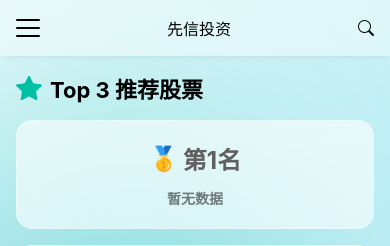
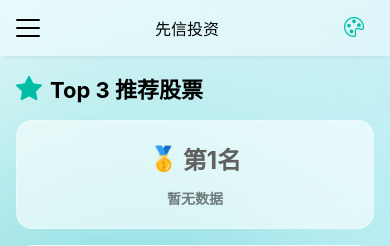
Before and after one commit to zhangtron/stock_dashboard, a FastAPI app: page / in a window 390 px wide. Shown: the top 246 px of the page. Run offline with FastAPI, Linux system fonts and the light colour scheme; data that the repository does not hold is empty.

Commit message:
V2.0.3: 移动端顶部栏主题切换，移除搜索图标和浮动按钮
Changes:
- 移动端顶部栏搜索图标 -> 主题切换按钮
- 删除浮动主题切换按钮 (theme-toggle-float)
- 更新 theme.js 支持移动端按钮 (theme-toggle-mobile)
- 添加移动端主题切换按钮样式 (layout.css)
- 更新 responsive.css 显示/隐藏逻辑
- 移动端和桌面端使用相同图标 (bi-palette/bi-palette-fill/bi-moon-fill)

```diff
--- a/app/static/css/layout.css
+++ b/app/static/css/layout.css
@@ -443,3 +443,33 @@ section {
   position: relative;
   cursor: pointer;
 }
+
+/* 主题切换按钮（移动端） */
+.theme-toggle-mobile {
+  display: flex;
+  align-items: center;
+  justify-content: center;
+  width: 40px;
+  height: 40px;
+  border: none;
+  border-radius: var(--radius-md);
+  background: transparent;
+  color: var(--primary-color);
+  font-size: 20px;
+  cursor: pointer;
+  transition: all var(--transition-normal);
+}
+
+.theme-toggle-mobile:hover {
+  background: var(--primary-light);
+  transform: rotate(30deg);
+}
+
+.theme-toggle-mobile:active {
+  transform: rotate(60deg);
+}
+
+/* 主题切换时的旋转动画 */
+.theme-toggle-mobile.rotating {
+  animation: themeRotate 0.3s ease;
+}
--- a/app/static/css/responsive.css
+++ b/app/static/css/responsive.css
@@ -106,6 +106,11 @@
   /* 桌面端主题切换按钮隐藏 */
   .theme-toggle-desktop {
     display: none;
+  }
+
+  /* 移动端主题切换按钮显示 */
+  .theme-toggle-mobile {
+    display: flex;
   }
 
   /* Top 3 卡片：单列布局 */
@@ -274,8 +279,8 @@
     display: none;
   }
 
-  /* 浮动主题切换按钮隐藏 */
-  .theme-toggle-float {
+  /* 移动端主题切换按钮隐藏 */
+  .theme-toggle-mobile {
     display: none;
   }
 
@@ -302,8 +307,8 @@
     min-width: calc(20% - var(--spacing-sm));
   }
 
-  /* 浮动主题切换按钮隐藏 */
-  .theme-toggle-float {
+  /* 移动端主题切换按钮隐藏 */
+  .theme-toggle-mobile {
     display: none;
   }
 
--- a/app/static/js/theme.js
+++ b/app/static/js/theme.js
@@ -63,9 +63,9 @@ class ThemeManager {
    */
   triggerRotateAnimation() {
     const desktopToggle = document.getElementById('theme-toggle-desktop');
-    const floatToggle = document.getElementById('theme-toggle-float');
+    const mobileToggle = document.getElementById('theme-toggle-mobile');
 
-    [desktopToggle, floatToggle].forEach(toggle => {
+    [desktopToggle, mobileToggle].forEach(toggle => {
       if (toggle) {
         // 移除动画类（如果存在）
         toggle.classList.remove('rotating');
@@ -89,7 +89,7 @@ class ThemeManager {
    */
   updateThemeToggleIcon() {
     const desktopToggle = document.getElementById('theme-toggle-desktop');
-    const floatToggle = document.getElementById('theme-toggle-float');
+    const mobileToggle = document.getElementById('theme-toggle-mobile');
 
     const iconClass = this.themeIcons[this.currentTheme] || 'bi-palette';
 
@@ -97,8 +97,8 @@ class ThemeManager {
       desktopToggle.innerHTML = `<i class="bi ${iconClass}"></i>`;
     }
 
-    if (floatToggle) {
-      floatToggle.innerHTML = `<i class="bi ${iconClass}"></i>`;
+    if (mobileToggle) {
+      mobileToggle.innerHTML = `<i class="bi ${iconClass}"></i>`;
     }
   }
 
@@ -108,7 +108,7 @@ class ThemeManager {
   bindEvents() {
     const desktopContainer = document.querySelector('.theme-toggle-container');
     const desktopToggle = document.getElementById('theme-toggle-desktop');
-    const floatToggle = document.getElementById('theme-toggle-float');
+    const mobileToggle = document.getElementById('theme-toggle-mobile');
 
     // 桌面端主题切换容器 - 循环切换主题
     if (desktopContainer) {
@@ -118,9 +118,9 @@ class ThemeManager {
       });
     }
 
-    // 浮动主题切换按钮 - 循环切换主题
-    if (floatToggle) {
-      floatToggle.addEventListener('click', (e) => {
+    // 移动端主题切换按钮 - 循环切换主题
+    if (mobileToggle) {
+      mobileToggle.addEventListener('click', (e) => {
         e.preventDefault();
         this.toggle();
       });
--- a/app/static/templates/base.html
+++ b/app/static/templates/base.html
@@ -78,11 +78,6 @@
         </main>
     </div>
 
-    <!-- 浮动主题切换按钮（移动端） -->
-    <button id="theme-toggle-float" class="theme-toggle-float" style="display: none;">
-        <i class="bi bi-palette"></i>
-    </button>
-
     <script src="/static/js/theme.js"></script>
     <script src="/static/js/api.js"></script>
     <script src="/static/js/skeleton.js"></script>
--- a/app/static/templates/screening.html
+++ b/app/static/templates/screening.html
@@ -12,7 +12,9 @@
         <h1>先信投资</h1>
     </div>
     <div class="header-actions">
-        <i class="bi bi-search"></i>
+        <button id="theme-toggle-mobile" class="theme-toggle-mobile">
+            <i class="bi bi-palette"></i>
+        </button>
     </div>
 </header>
 
```
